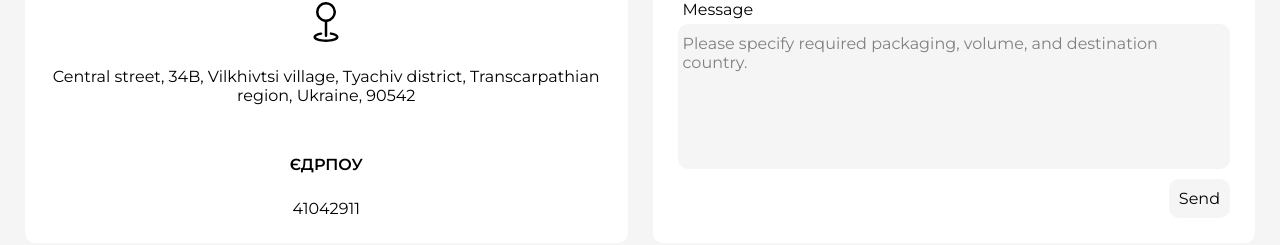
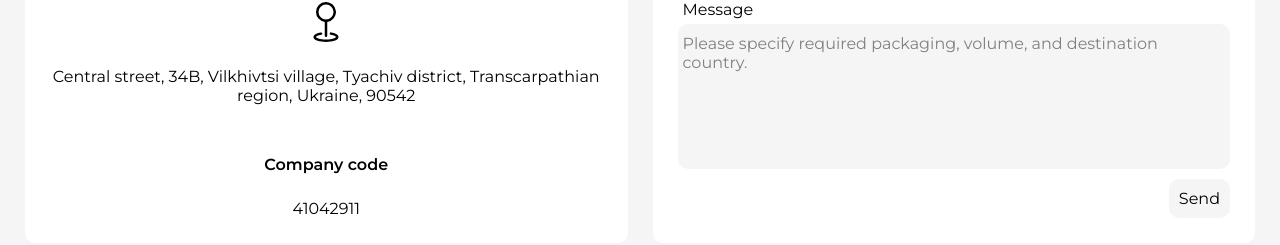
Before and after one commit to stepandordiai/yagoda-karpat, a Next.js app: page /en in a window 1280 px wide. Shown: the part 4402-4647 px from the top of the page. Built offline with nearby package versions, Linux system fonts and the light colour scheme.

Commit message:
Update ContactDetails component

```diff
--- a/messages/en.json
+++ b/messages/en.json
@@ -38,6 +38,7 @@
 	"all": "All",
 	"all_rights_reserved": "All rights reserved",
 	"requestPrice": "Request price",
+	"companyCode": "Company code",
 
 	"header": {
 		"openMenu": "Open menu",
--- a/messages/uk.json
+++ b/messages/uk.json
@@ -38,6 +38,7 @@
 	"all": "Всі",
 	"all_rights_reserved": "Всі права захищені",
 	"requestPrice": "Запитати ціну",
+	"companyCode": "ЄДРПОУ",
 
 	"header": {
 		"openMenu": "Відкрити меню",
--- a/src/app/components/ContactDetails/ContactDetails.tsx
+++ b/src/app/components/ContactDetails/ContactDetails.tsx
@@ -58,7 +58,7 @@ const ContactDetails = () => {
 				className="contacts__info-container"
 				data-value="41042911"
 			>
-				<span style={{ fontWeight: 600 }}>ЄДРПОУ</span>
+				<span style={{ fontWeight: 600 }}>{t("companyCode")}</span>
 				<span>41042911</span>
 			</button>
 		</div>
```
